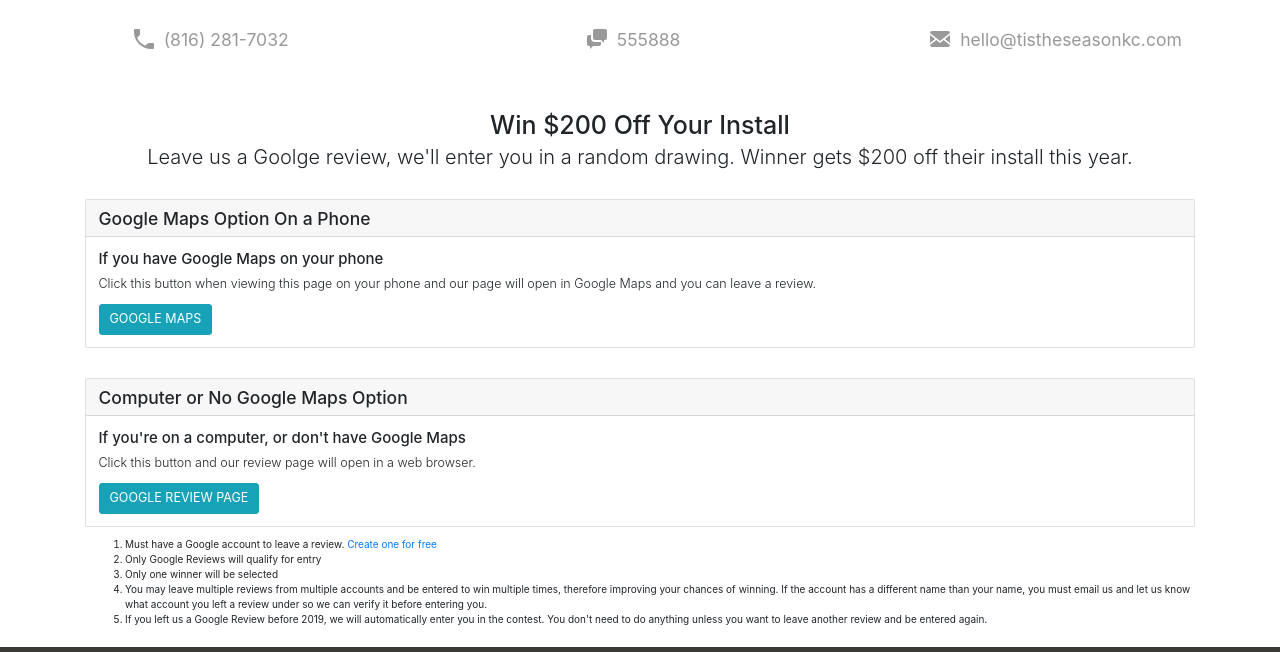
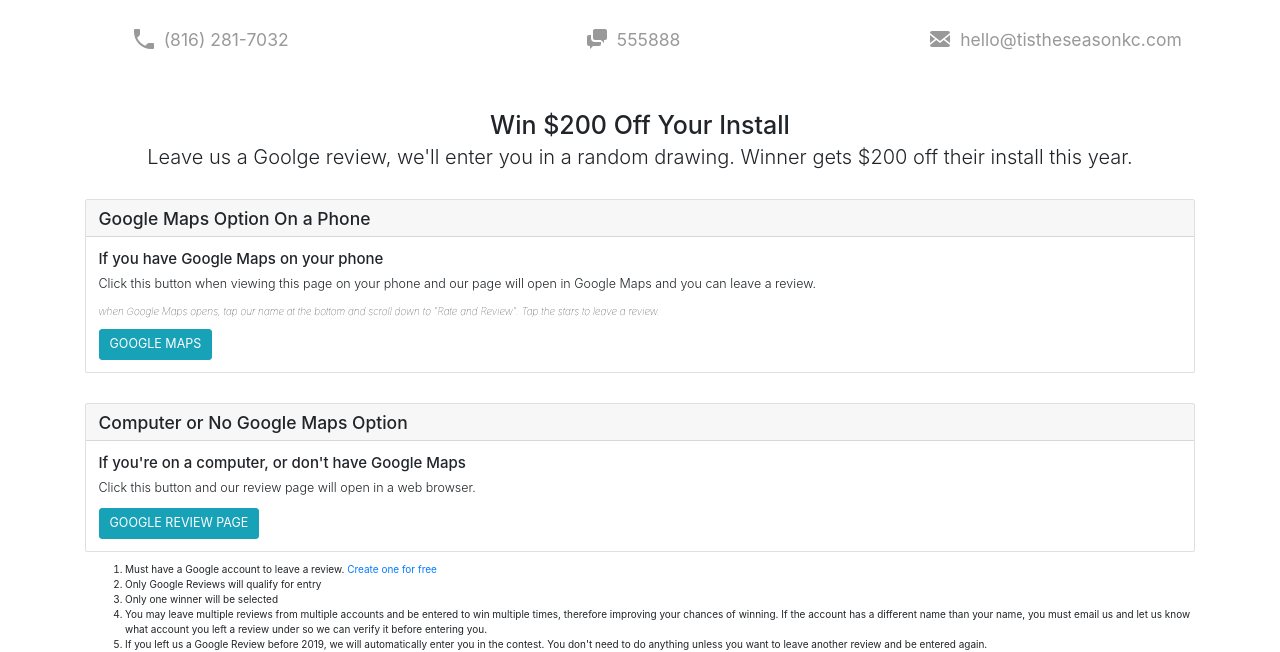
Before and after one commit to StetsonRamey/Tis-the-Season-Site, a website: page 2019-offer.html in a window 1280 px wide. Shown: the part 85-737 px from the top of the page. Drawn offline with nearby package versions, Linux system fonts and the light colour scheme.

Commit message:
added explainer for maps button

```diff
--- a/2019-offer.html
+++ b/2019-offer.html
@@ -131,6 +131,10 @@
             Click this button when viewing this page on your phone and our page
             will open in Google Maps and you can leave a review.
           </p>
+          <p class="card-text font-weight-lighter font-italic">
+            when Google Maps opens, tap our name at the bottom and scroll down
+            to "Rate and Review". Tap the stars to leave a review.
+          </p>
           <a
             href="https://www.google.com/maps/search/?api=1&query=tis+the+season+for+lights%2C+LLC&query_place_id=ChIJjxKTq4fwwIcRRL0dlu1iIvc"
             class="btn btn-lg btn-info text-uppercase"
```
